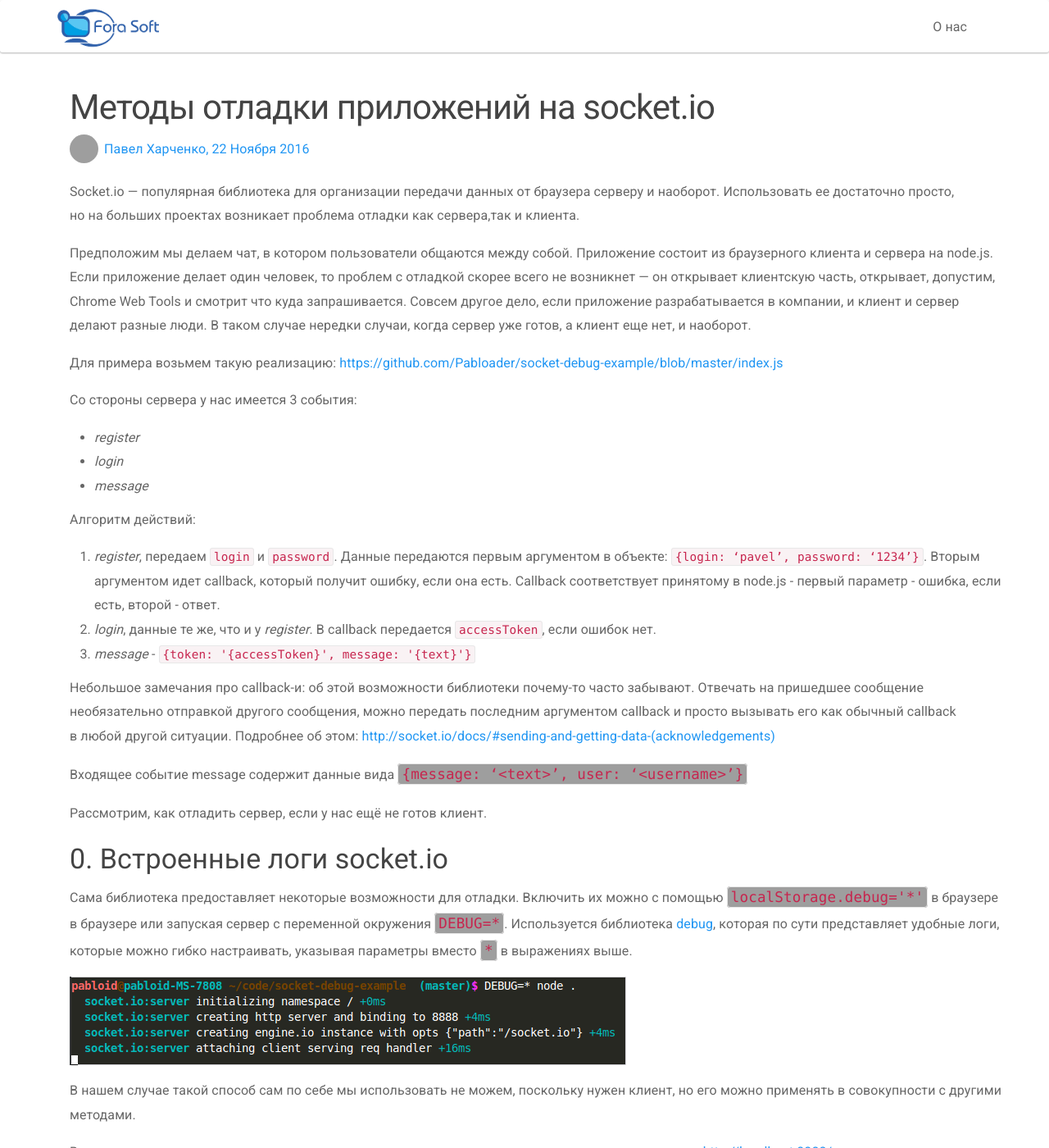
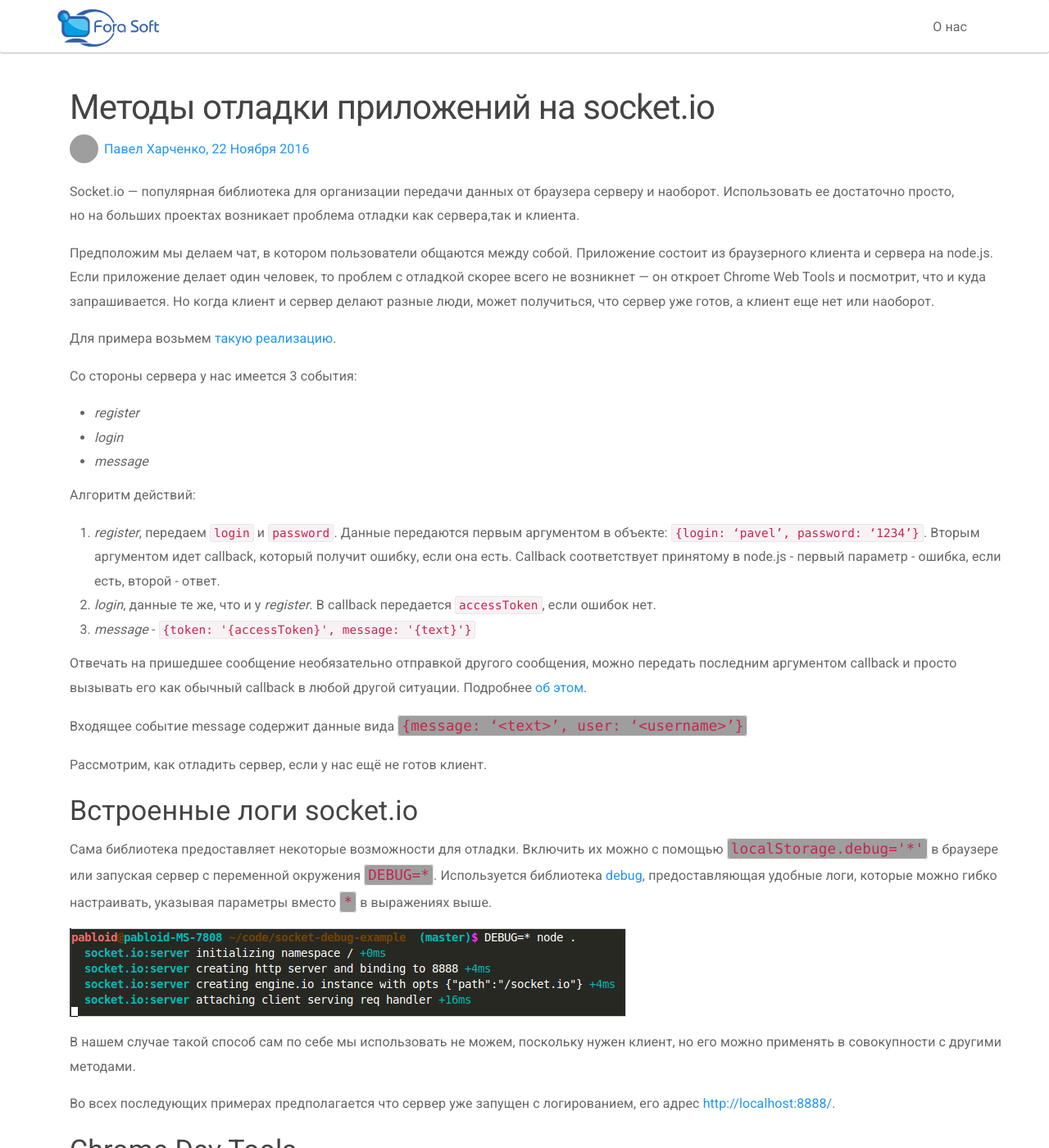
Before and after one commit to forasoft/forasoft.github.io, a Jekyll site: the page built from _posts/2016-11-22-debug-socket.io.md, in a window 1280 px wide and 1400 px high, cut to the strip 0-1400 px from the top of the window. Shown: the whole strip at 82% size. Built offline with Jekyll 4.4.1, drawn with Linux system fonts in a browser that asks for light colours; nearby versions of some CDN libraries; comment, search, counter and statistics services are not loaded; some of the changed text lies outside the part shown; grey boxes are pictures that could not be loaded.

Commit message:
Socket.io debugging - fixes

````diff
--- a/_posts/2016-11-22-debug-socket.io.md
+++ b/_posts/2016-11-22-debug-socket.io.md
@@ -9,12 +9,11 @@ author: pabloid
 ---
 Socket.io&nbsp;&mdash; популярная библиотека для организации передачи данных от&nbsp;браузера серверу и&nbsp;наоборот. Использовать ее&nbsp;достаточно просто, но&nbsp;на&nbsp;больших проектах возникает проблема отладки как сервера,так и&nbsp;клиента.
 
+Предположим мы&nbsp;делаем чат, в&nbsp;котором пользователи общаются между собой. Приложение состоит из&nbsp;браузерного клиента и&nbsp;сервера на&nbsp;node.js. Если приложение делает один человек, то&nbsp;проблем с&nbsp;отладкой скорее всего не&nbsp;возникнет&nbsp;&mdash; он&nbsp;откроет Chrome Web Tools и&nbsp;посмотрит, что и куда запрашивается. Но когда&nbsp;клиент и&nbsp;сервер делают разные люди, может получиться, что сервер уже готов, а&nbsp;клиент еще нет или&nbsp;наоборот.
 
  <!--more-->
 
-Предположим мы&nbsp;делаем чат, в&nbsp;котором пользователи общаются между собой. Приложение состоит из&nbsp;браузерного клиента и&nbsp;сервера на&nbsp;node.js. Если приложение делает один человек, то&nbsp;проблем с&nbsp;отладкой скорее всего не&nbsp;возникнет&nbsp;&mdash; он&nbsp;открывает клиентскую часть, открывает, допустим, Chrome Web Tools и&nbsp;смотрит что куда запрашивается. Совсем другое дело, если приложение разрабатывается в&nbsp;компании, и&nbsp;клиент и&nbsp;сервер делают разные люди. В&nbsp;таком случае нередки случаи, когда сервер уже готов, а&nbsp;клиент еще нет, и&nbsp;наоборот.
-
-Для примера возьмем такую реализацию: <https://github.com/Pabloader/socket-debug-example/blob/master/index.js>
+Для примера возьмем [такую реализацию](https://github.com/Pabloader/socket-debug-example/blob/master/index.js).
 
 Со стороны сервера у нас имеется 3 cобытия:
 - *register*
@@ -26,27 +25,27 @@ Socket.io&nbsp;&mdash; популярная библиотека для орга
 2. *login*, данные те же, что и у *register*. В callback передается `accessToken`, если ошибок нет.
 3. *message* - `{token: '{accessToken}', message: '{text}'}`
 
-Небольшое замечания про callback-и: об&nbsp;этой возможности библиотеки почему-то часто забывают. Отвечать на&nbsp;пришедшее сообщение необязательно отправкой другого сообщения, можно передать последним аргументом callback и&nbsp;просто вызывать его как обычный callback в&nbsp;любой другой ситуации. Подробнее об&nbsp;этом: <http://socket.io/docs/#sending-and-getting-data-(acknowledgements)>
+Отвечать на&nbsp;пришедшее сообщение необязательно отправкой другого сообщения, можно передать последним аргументом callback и&nbsp;просто вызывать его как обычный callback в&nbsp;любой другой ситуации. Подробнее [об&nbsp;этом](http://socket.io/docs/#sending-and-getting-data-(acknowledgements)).
 
 Входящее событие message содержит данные вида `{message: ‘<text>’, user: ‘<username>’}`
 
 Рассмотрим, как отладить сервер, если у&nbsp;нас ещё не&nbsp;готов клиент.
 
-### 0. Встроенные логи socket.io
+### Встроенные логи socket.io
 
-Сама библиотека предоставляет некоторые возможности для отладки. Включить их&nbsp;можно с&nbsp;помощью `localStorage.debug='*'` в браузере в&nbsp;браузере или запуская сервер с&nbsp;переменной окружения `DEBUG=*`. Используется библиотека [debug](https://github.com/visionmedia/debug), которая по сути представляет удобные логи, которые можно гибко настраивать, указывая параметры вместо `*` в выражениях выше.
+Сама библиотека предоставляет некоторые возможности для отладки. Включить их&nbsp;можно с&nbsp;помощью `localStorage.debug='*'` в&nbsp;браузере или запуская сервер с&nbsp;переменной окружения `DEBUG=*`. Используется библиотека [debug](https://github.com/visionmedia/debug), предоставляющая удобные логи, которые можно гибко настраивать, указывая параметры вместо `*` в выражениях выше.
 
 ![](/assets/posts/debug-socket.io/image01.png)
 
 В нашем случае такой способ сам по себе мы использовать не можем, поскольку нужен клиент, но его можно применять в совокупности с другими методами.
 
-Во всех последующих примерах предполагается что сервер уже запущен с логированием, его адрес <http://localhost:8888/>
+Во всех последующих примерах предполагается что сервер уже запущен с логированием, его адрес <http://localhost:8888/>.
 
-### 1. Chrome Dev Tools
+### Chrome Dev Tools
 В&nbsp;первом методе предполагается написание нужного для проверки кода прямо в&nbsp;консоли браузера, со&nbsp;всеми подключениями к&nbsp;сокету, навешиванием событий и&nbsp;т.п.
 
 Попробуем отправить сообщение, используя такой метод.
-Для начала нужно найти страницу, где уже подключена библиотека socket.io, либо написать свою. Как вариант, зайти на&nbsp;сайт <http://socket.io/>
+Для начала нужно найти страницу, где уже подключена библиотека socket.io, либо написать свою. Как вариант, зайти на&nbsp;сайт <http://socket.io/>.
 
 Открываем консоль, создаем соединение:
 ```js
@@ -209,7 +207,7 @@ describe('Server', function () {
 });
 ```
 
-Полностью файл теста располагается тут: <https://github.com/Pabloader/socket-debug-example/blob/master/index.test.js>.
+Полностью файл теста располагается [тут](https://github.com/Pabloader/socket-debug-example/blob/master/index.test.js).
 Для удобства, допишем в&nbsp;`package.json` команду тестирования:
 
 ```
````
Also changed, not shown: other parts of _posts/2016-11-22-debug-socket.io.md (+7 -8 lines).
